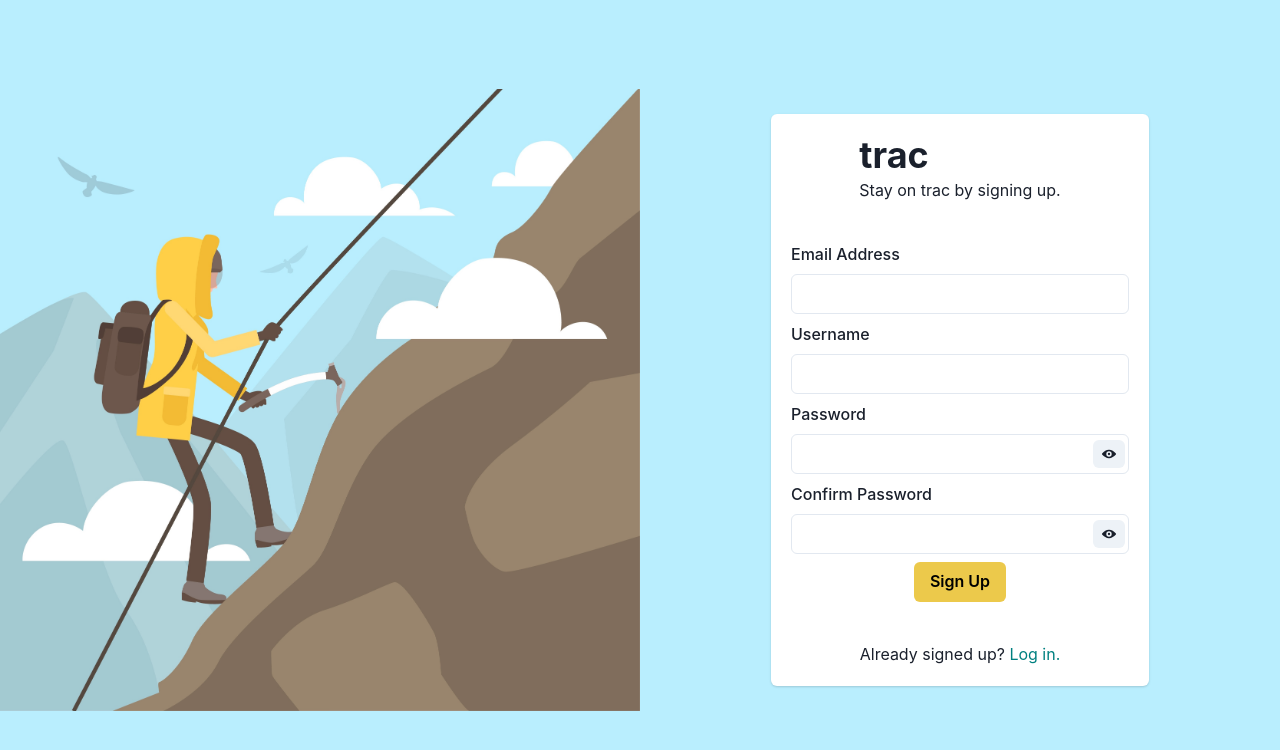
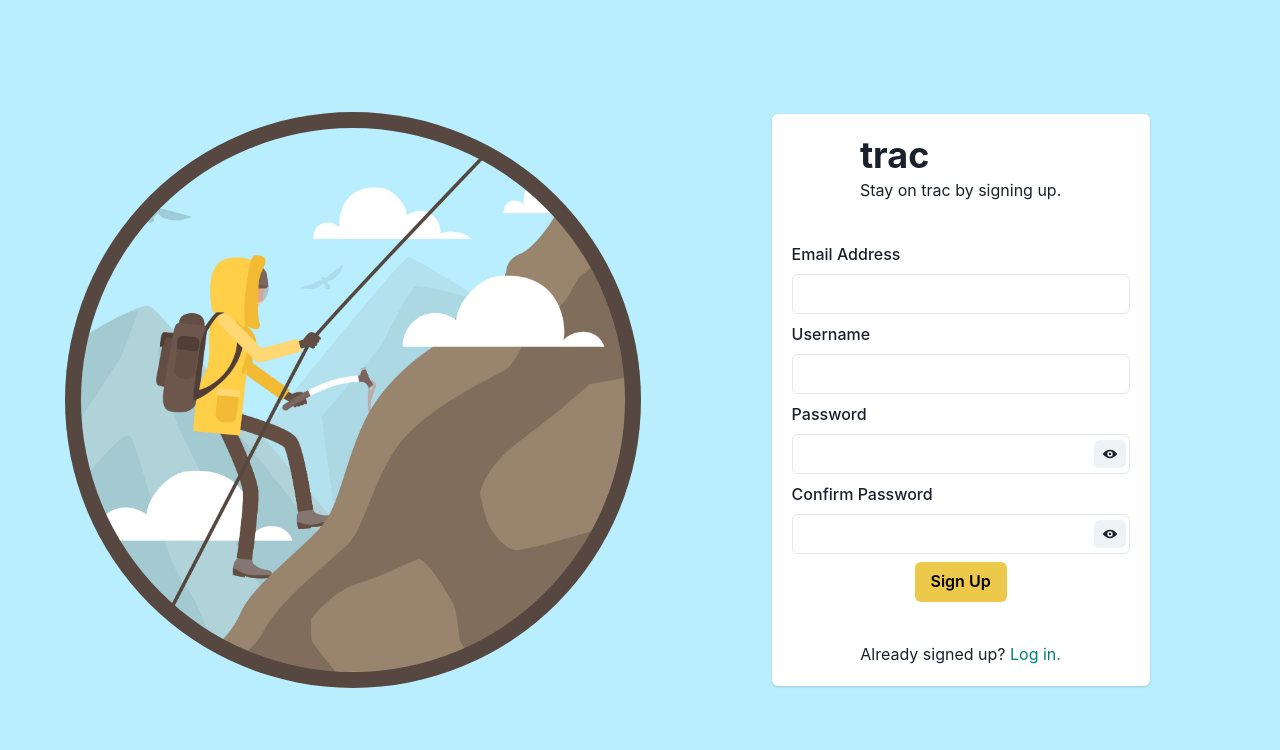
Before and after one commit to dyazdani/trac, a React (Vite) app: page / in a window 1280 px wide. Shown: the top 750 px of the page. Built offline with nearby package versions, Linux system fonts and the light colour scheme.

Commit message:
Made landing page image circular

```diff
--- a/src/client/components/LandingPage.tsx
+++ b/src/client/components/LandingPage.tsx
@@ -22,16 +22,23 @@ const LandingPage = () => {
             w="100vw"
             bg="#b9eefe"
         >
+            <Spacer />
             <Image
                 src={mountainClimber}
                 alt="mountain climber scaling mountain"
                 maxW="50vw"
                 maxH="100%"
                 h="100vh"
-                objectFit="contain"
+                objectFit="cover"
+                borderRadius="50%"
+                border="5px"
+                bgColor="#564740"
+                p="4"
+                boxSize="45vw"
             />
 
-            <Spacer/>
+            <Spacer />
+            <Spacer />
             <RegisterForm
                 handleLinkClick={handleLinkClick}
             />
@@ -44,6 +51,8 @@ const LandingPage = () => {
                 handleLinkClick={handleLinkClick}
             />} */}
             <Spacer />
+            <Spacer />
+
         </Flex>
 
     )
```
